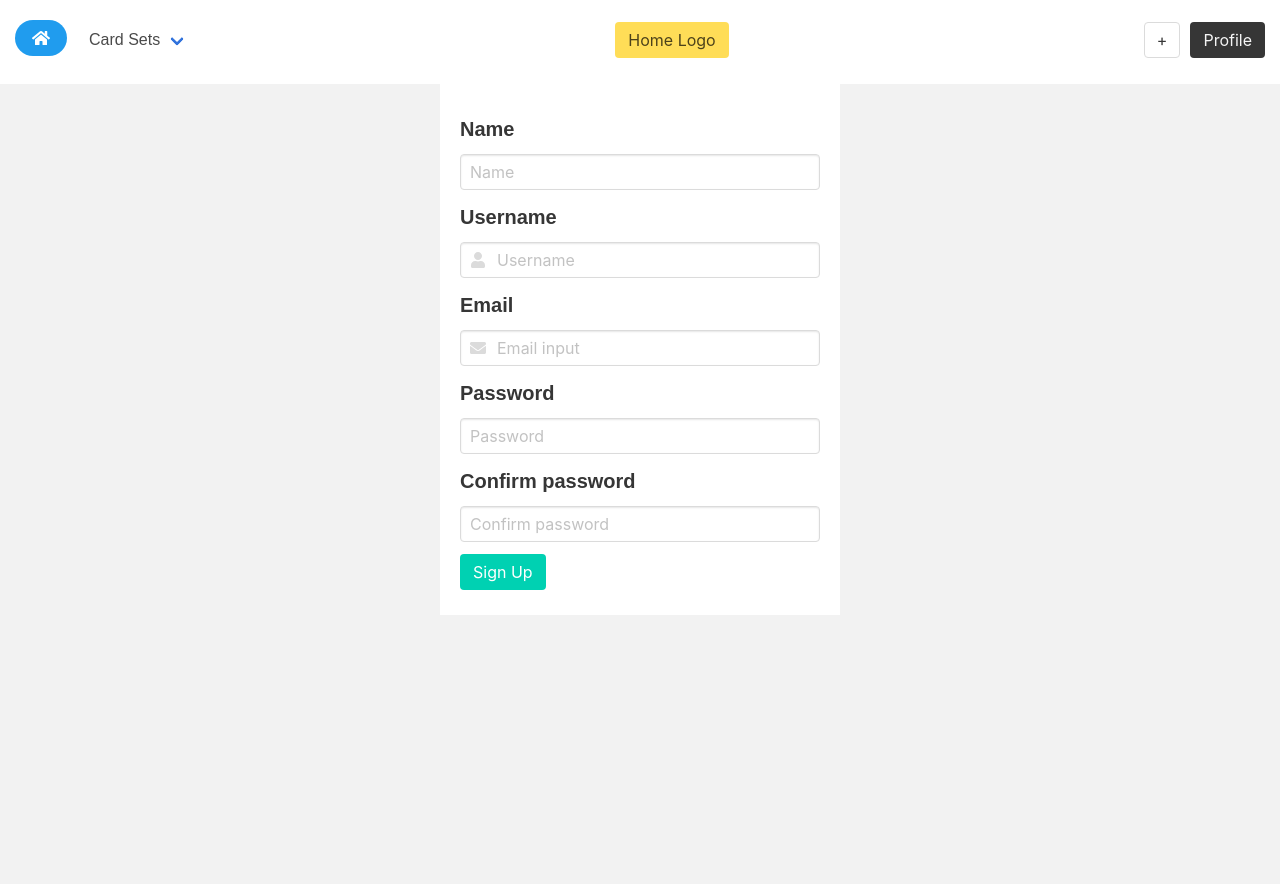
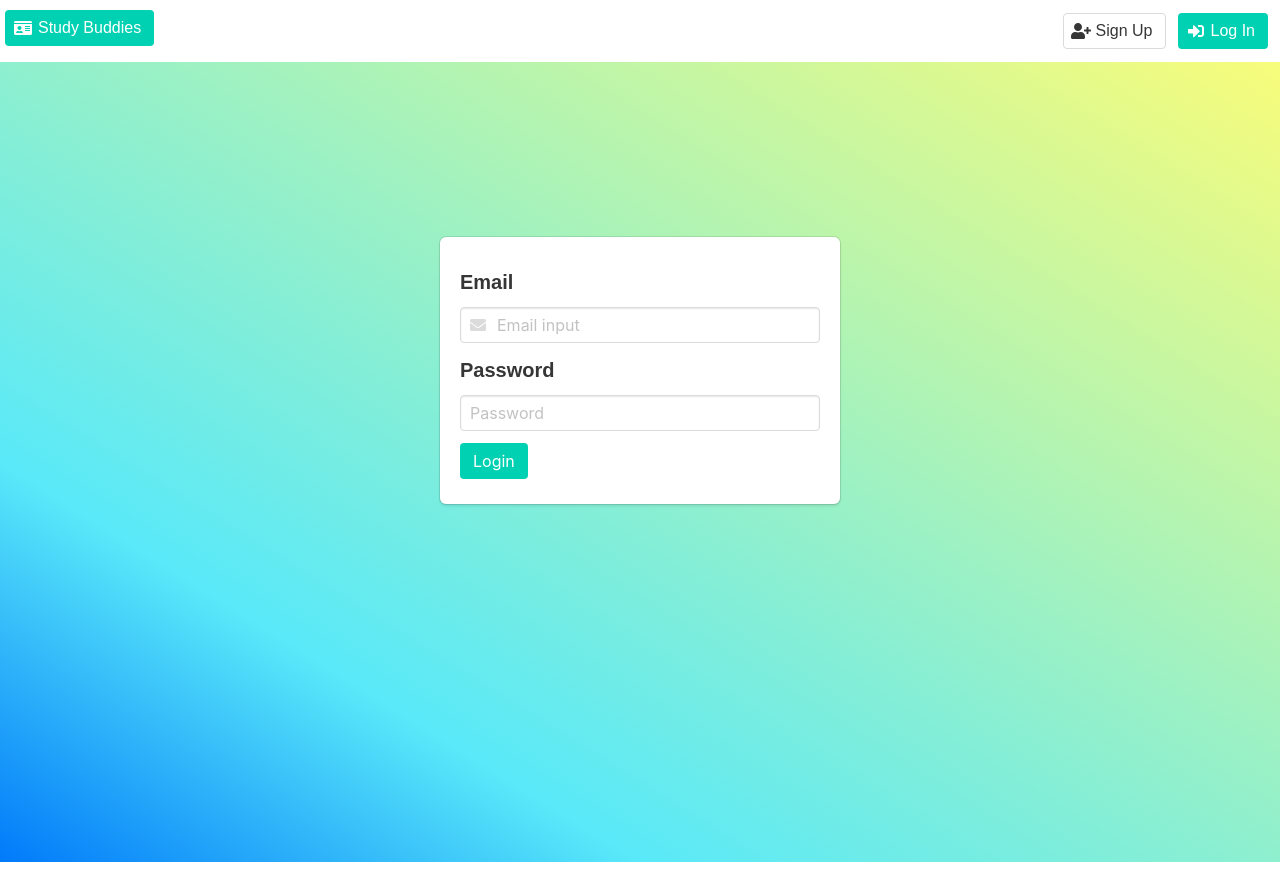
Before and after one commit to m1771vw/StudyBuddies, a React (Create React App) app: page / in a window 1280 px wide. After the commit the page ends 862 px from the top, so only its background shows below. Built offline with nearby package versions, Linux system fonts and the light colour scheme.

Commit message:
#changed styling fo sign up and log in pages

```diff
--- a/src/App.css
+++ b/src/App.css
@@ -22,6 +22,7 @@
   background-color: rgb(242, 242, 242);
   width: auto;
   min-height: 100vh;
+  padding-bottom: 100px;
   /* height: 1000px; */
 }
 .main-content {
@@ -188,6 +189,17 @@
 
 }
 
+.sign-up-container{
+  padding-top: 65px;
+  background-image: linear-gradient(to bottom left,
+   rgb(246, 252, 124) 1%,
+   rgb(89, 233, 249) 75%,
+   rgb(1, 122, 250));
+   min-height: 100vh;
+}
+
+
+
 /* LOG IN VIEW
 */
 .login-field{
@@ -197,5 +209,17 @@
   margin-right: auto;
   padding-top: 30px;
   padding-bottom: 25px;
+  background-color: white;
+  padding-left: 20px;
+  padding-right: 20px;
 
 }
+
+.log-in-container{
+  padding-top: 175px;
+  background-image: linear-gradient(to bottom left,
+   rgb(246, 252, 124) 1%,
+   rgb(89, 233, 249) 75%,
+   rgb(1, 122, 250));
+   min-height: 100vh;
+}
--- a/src/App.js
+++ b/src/App.js
@@ -20,12 +20,12 @@ import { HOMEPAGE, LOGIN_VIEW, SIGNUP_VIEW, PROFILE_VIEW, DASHBOARD, CREATE_VIEW
 
 class App extends Component {
   state = {
-    pageName: SIGNUP_VIEW,
+    pageName: LOGIN_VIEW,
     userList: Users,
     flashCardSets: FlashCards, // All the Cards
     // selectedCardSet: [], // Selected card set of cards
     selectedCardSet: FlashCards[1], // Dummy data to have Quiz as Start Up page
-    userLoggedIn: true,
+    userLoggedIn: false,
     currentUser: "",
     selectedCardSetIndex: 0
   }
--- a/src/components/LoginView.js
+++ b/src/components/LoginView.js
@@ -31,7 +31,8 @@ class LoginView extends Component {
 
     render() {
         return (
-            <div className="login-field">
+            <div className="log-in-container">
+            <div className="login-field box">
                 <div className="field">
                     <label className="label is-medium">Email</label>
                     <div className="control has-icons-left has-icons-right">
@@ -55,6 +56,7 @@ class LoginView extends Component {
 
                 <button className='button is-primary' onClick={this.onLoginClick}>Login</button>
             </div>
+            </div>
         );
     }
 }
--- a/src/components/SignupView.js
+++ b/src/components/SignupView.js
@@ -54,7 +54,8 @@ class SignupView extends Component {
 
     render() {
         return (
-            <div className="signup-field row" >
+            <div className="sign-up-container">
+            <div className="signup-field box sign-up-box" >
                 <div className="field">
                     <label className="label is-medium">Name</label>
                     <div className="control">
@@ -111,6 +112,7 @@ class SignupView extends Component {
                 <button className='button is-primary' onClick={this.addUser}>Sign Up</button>
 
             </div>
+            </div>
         );
     }
 }
```
